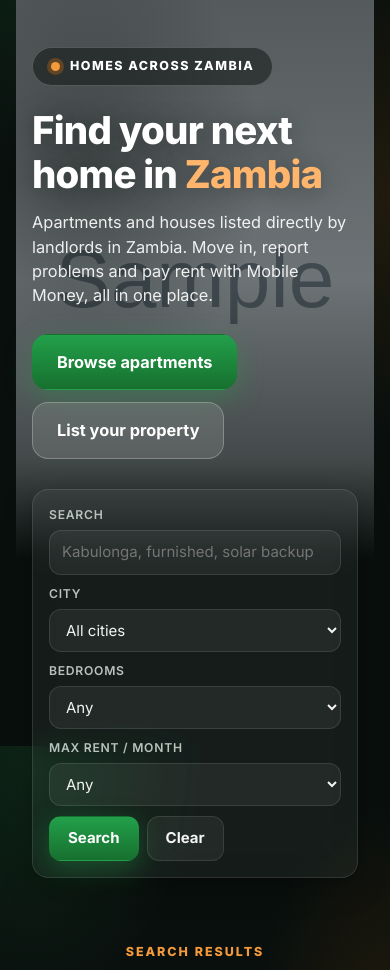
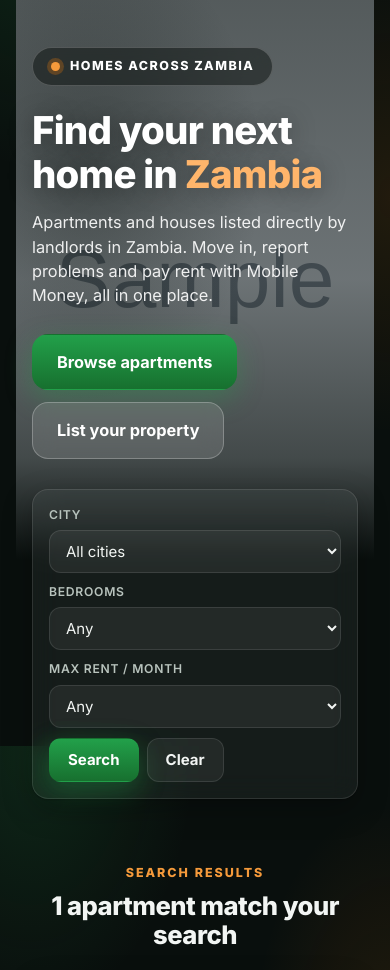
Before and after one commit to Adon-Chilembo/zambia-apartments, a Node project: template views/listings.ejs in a window 390 px wide. Shown: the part 98-1068 px from the top of the page. Run offline with Node 20 templates, Linux system fonts and the light colour scheme; the template is opened without the code that fills it: most values are stand-ins (such as "Sample title", 1, 10 or a date in 2020); grey boxes marked "Sample" are stand-in pictures.

Commit message:
Remove search box from landing page filters
Keep only City, Bedrooms and Max rent / month, sharing one row on wide
screens and stacked on phones.

Co-Authored-By: Claude Opus 5.5 <noreply@anthropic.com>

```diff
--- a/public/style.css
+++ b/public/style.css
@@ -199,7 +199,7 @@ main.bare { padding-top: 0; }
 .hero-search { position: relative; z-index: 2; margin-top: -70px; }
 
 .filters { display: grid; gap: 10px; grid-template-columns: 1fr; padding: 16px; margin-bottom: 22px; }
-@media (min-width: 760px) { .filters { grid-template-columns: 2fr 1fr 1fr 1fr auto; align-items: end; } }
+@media (min-width: 760px) { .filters { grid-template-columns: 1fr 1fr 1fr auto; align-items: end; } }
 .filters label { font-size: 0.76rem; color: var(--ink-2); text-transform: uppercase; letter-spacing: 0.06em; }
 
 .chip-row { display: flex; gap: 10px; flex-wrap: wrap; justify-content: center; margin: 6px 0 0; }
--- a/views/listings.ejs
+++ b/views/listings.ejs
@@ -19,12 +19,8 @@
 </section>
 
 <div class="wrap">
-  <!-- Search -->
+  <!-- Filters -->
   <form class="card filters hero-search" method="get" action="/#listings" role="search">
-    <div>
-      <label for="q">Search</label>
-      <input type="search" id="q" name="q" value="<%= filters.q %>" placeholder="Kabulonga, furnished, solar backup…">
-    </div>
     <div>
       <label for="city">City</label>
       <select id="city" name="city">
```
